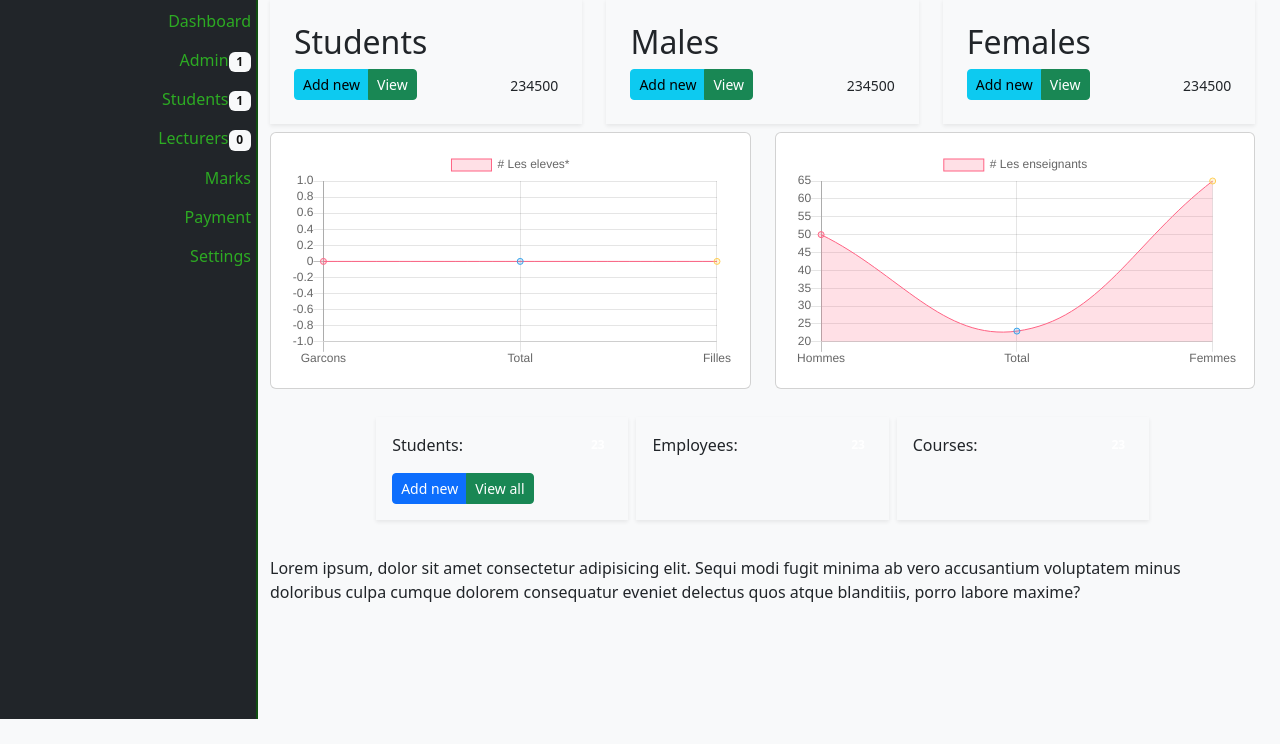
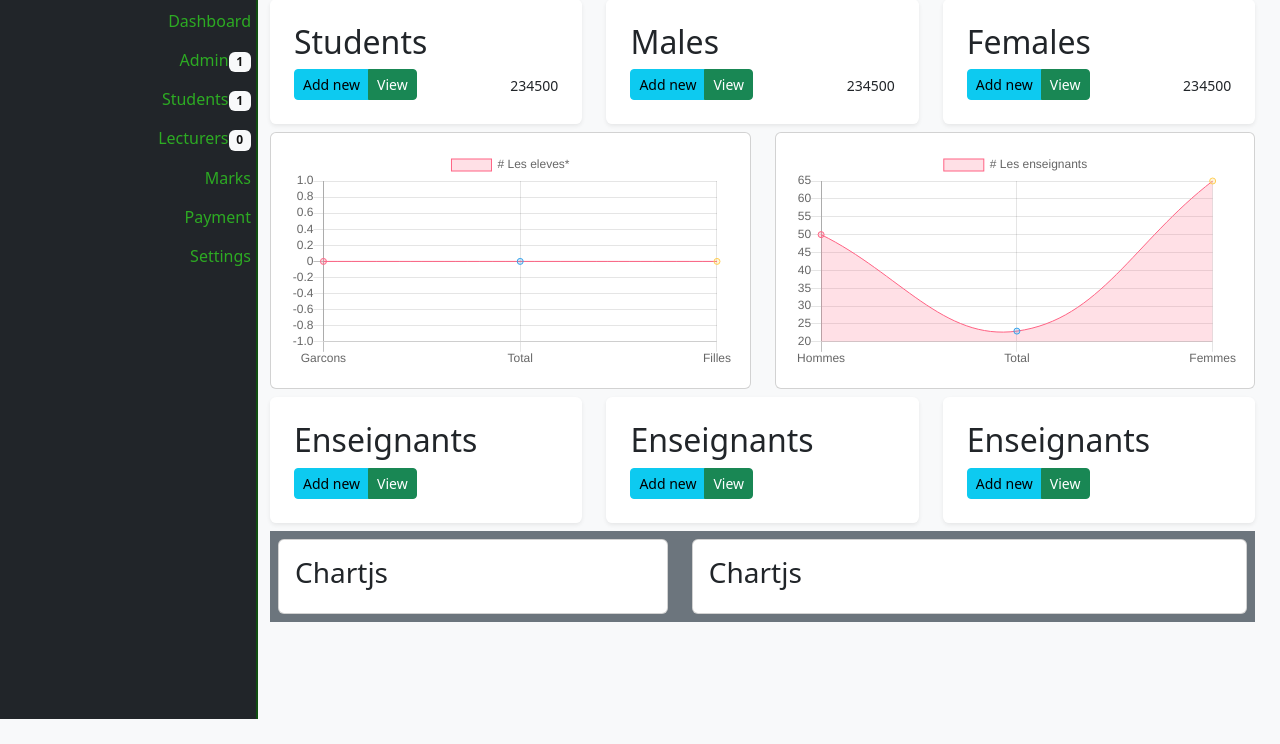
Before and after one commit to Jean-pierre14/payment, a PHP site: page /payment/ in a window 1280 px wide. Shown: the part 56-800 px from the top of the page. Run offline with PHP 8.4, Linux system fonts and the light colour scheme; the visitor is signed in with stand-in values (Sample User, id 1); data comes from the database, SQL or seed files in the repository; data that the repository does not hold is empty; some libraries are stand-ins or nearby versions.

Commit message:
Index UI

```diff
--- a/css/style.css
+++ b/css/style.css
@@ -216,6 +216,9 @@
   padding: 3px;
   border-radius: 4px;
 }
+.box {
+  border-radius: 0.4rem;
+}
 .box-main {
   /* background: url(../images/animal-blur-fur-horns-207029.jpg), rgba(0,0,0,0.9); */
   background-size: cover;
--- a/index.php
+++ b/index.php
@@ -18,7 +18,7 @@ if (!isset($_SESSION['username'])) {
         <div class="container-fluid p-0">
             <div class="row">
                 <div class="col-md-4">
-                    <div class="box p-4 shadow-sm">
+                    <div class="box bg-white p-4 shadow-sm">
                         <h2> <i class="fa fa-users"></i> Students</h2>
                         <div class="d-flex justify-content-between align-items-center">
                             <div>
@@ -34,7 +34,7 @@ if (!isset($_SESSION['username'])) {
                     </div>
                 </div>
                 <div class="col-md-4">
-                    <div class="box p-4 shadow-sm">
+                    <div class="box bg-white p-4 shadow-sm">
                         <h2> <i class="fa fa-users"></i> Males</h2>
                         <div class="d-flex justify-content-between align-items-center">
                             <div>
@@ -50,7 +50,7 @@ if (!isset($_SESSION['username'])) {
                     </div>
                 </div>
                 <div class="col-md-4">
-                    <div class="box p-4 shadow-sm">
+                    <div class="box bg-white p-4 shadow-sm">
                         <h2> <i class="fa fa-users"></i> Females</h2>
                         <div class="d-flex justify-content-between align-items-center">
                             <div>
@@ -100,38 +100,70 @@ if (!isset($_SESSION['username'])) {
                     </div>
                 </div>
             </div>
-        </div>
-        <div class="container-fluid p-0">
-            <div class="row ui py-3 justify-content-center">
-                <div class="col-md-3 p-3 m-1 shadow-sm">
-                    <p class="d-flex justify-content-between align-items-center">
-                        <span>Students: </span>
-                        <span class="badge badge-success">23</span>
-                    </p>
-                    <div class="btn-group">
-                        <a href="studentAdd.php" class="btn btn-sm btn-primary">Add new</a>
-                        <a href="student.php" class="btn btn-sm btn-success">View all</a>
+            <div class="row my-2 row justify-content-center">
+                <div class="col-md-4">
+                    <div class="box bg-white p-4 shadow-sm">
+                        <h2> <i class="fa fa-users"></i> Enseignants</h2>
+                        <div class="d-flex justify-content-between align-items-center">
+                            <div>
+                                <div class="btn-group">
+                                    <a href="#add" class="btn btn-sm btn-info">Add new</a>
+                                    <a href="#add" class="btn btn-sm btn-success">View</a>
+                                </div>
+                            </div>
+                            <div>
+                                <span class="badge badge-success"><small>234500</small></span>
+                            </div>
+                        </div>
                     </div>
                 </div>
-                <div class="col-md-3 p-3 m-1 shadow-sm">
-                    <p class="d-flex justify-content-between align-items-center">
-                        <span>Employees: </span>
-                        <span class="badge badge-success">23</span>
-                    </p>
+                <div class="col-md-4">
+                    <div class="box bg-white p-4 shadow-sm">
+                        <h2> <i class="fa fa-users"></i> Enseignants</h2>
+                        <div class="d-flex justify-content-between align-items-center">
+                            <div>
+                                <div class="btn-group">
+                                    <a href="#add" class="btn btn-sm btn-info">Add new</a>
+                                    <a href="#add" class="btn btn-sm btn-success">View</a>
+                                </div>
+                            </div>
+                            <div>
+                                <span class="badge badge-success"><small>234500</small></span>
+                            </div>
+                        </div>
+                    </div>
                 </div>
-                <div class="col-md-3 p-3 m-1 shadow-sm">
-                    <p class="d-flex justify-content-between align-items-center">
-                        <span>Courses: </span>
-                        <span class="badge badge-success">23</span>
-                    </p>
+                <div class="col-md-4">
+                    <div class="box bg-white p-4 shadow-sm">
+                        <h2> <i class="fa fa-users"></i> Enseignants</h2>
+                        <div class="d-flex justify-content-between align-items-center">
+                            <div>
+                                <div class="btn-group">
+                                    <a href="#add" class="btn btn-sm btn-info">Add new</a>
+                                    <a href="#add" class="btn btn-sm btn-success">View</a>
+                                </div>
+                            </div>
+                            <div>
+                                <span class="badge badge-success"><small>234500</small></span>
+                            </div>
+                        </div>
+                    </div>
                 </div>
             </div>
-            <div class="row mt-3">
-                <p>
-                    Lorem ipsum, dolor sit amet consectetur adipisicing elit. Sequi modi fugit minima ab vero
-                    accusantium voluptatem minus doloribus culpa cumque dolorem consequatur eveniet delectus quos atque
-                    blanditiis, porro labore maxime?
-                </p>
+            <div class="my-2 bg-secondary p-2">
+                <div class="row justify-content-center">
+                    <div class="col-md-5">
+                        <div class="card card-body">
+                            <h3>Chartjs</h3>
+                        </div>
+                    </div>
+                    <div class="col-md-7">
+                        <div class="card card-body">
+                            <h3>Chartjs</h3>
+                        </div>
+                    </div>
+
+                </div>
             </div>
         </div>
     </div>
```
